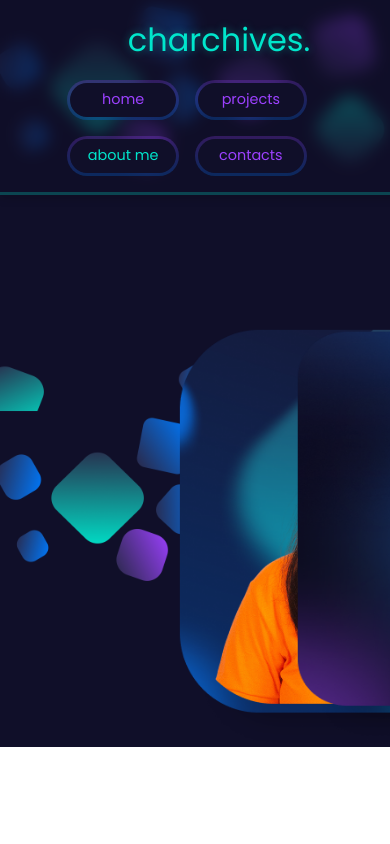
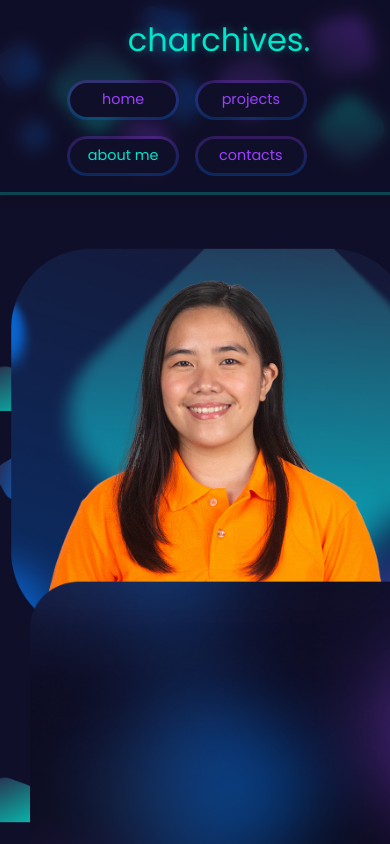
Before and after one commit to chariz1101/charchives, a Next.js app: page /about in a window 390 px wide. Built offline with nearby package versions, Linux system fonts and the light colour scheme.

Commit message:
about me page added

```diff
--- a/app/about/page.js
+++ b/app/about/page.js
@@ -1,8 +1,5 @@
-// app/projects/page.js
-
 import Link from 'next/link';
 import Header from '../components/Header/Header.js';
-import ProjectCard from '../components/ProjectCard/ProjectCard.js'; // Import the new ProjectCard component
 import styles from './projects.module.css';
 import Image from 'next/image';
 
@@ -10,33 +7,91 @@
 export default function AboutMePage() {
   return (
     <div className={styles.projectsPageContainer}>
-      <Header /> {/* Your sticky header */}
+      <Header />
 
       <div className={styles.infoContainer}>
 
         <div className={styles.aboutMePicture}>
-        <Image
-            src="/picture.png" // Replace with your actual image path
+          <Image
+            src="/picture.png"
             alt="My Picture"
-            width={400} // Set an appropriate width (adjust as needed)
-            height={400} // Set an appropriate height (adjust as needed)
-            className={styles.charchivesBrandImage} // New class for styling this image
+            width={400}
+            height={400}
             unoptimized={true}
           />
         </div>
 
         <div className={styles.aboutMeBG}>
-        <Image
-            src="/about-bg.png" // Replace with your actual image path
-            alt="My Picture"
-            width={540} // Set an appropriate width (adjust as needed)
-            height={216} // Set an appropriate height (adjust as needed)
-            className={styles.charchivesBrandImage} // New class for styling this image
+          <Image
+            src="/about-bg.png"
+            alt="About Me Background"
+            width={540}
+            height={216}
             unoptimized={true}
           />
+          <div className={styles.aboutMeTextOverlay}>
+            <h2>
+              Hi! I’m <span className={styles.highlightName}>Chariz Dianne D. Falco</span>!
+            </h2>
+
+            <p>I’m a Computer Science student majoring in <span className={styles.highlightPurple}>Artificial Intelligence</span> at West Visayas State University. I’m passionate about building innovative tech solutions, especially those involving <span className={styles.highlightBlue}>robotics</span>, <span className={styles.highlightBlue}>machine learning</span>, and <span className={styles.highlightBlue}>web development</span>.</p>
+          </div>
+        </div>
+
+      </div>
+
+      {/* New sections added below */}
+      <div className={styles.sectionsContainer}>
+        <div className={styles.skillsSection}>
+          <h3 className={styles.sectionTitle}>Skills</h3>
+          {/* Technical Skills */}
+          <p className={styles.skillCategoryTitle}>🧠 Technical Skills</p>
+          <ul className={styles.skillCategory}>
+            <li>Programming Languages: Python, C++, Java</li>
+            <li>Frameworks & Tools: TensorFlow, Keras, OpenCV, MS Office Suite</li>
+            <li>Focus Areas: Machine Learning, Data Analysis, Robotics, Web Development</li>
+          </ul>
+
+          {/* Languages */}
+          <p className={styles.skillCategoryTitle}>🌐 Languages</p>
+          <ul className={styles.skillCategory}>
+            <li>English (Fluent)</li>
+            <li>Filipino (Native)</li>
+            <li>Korean (Basic Conversational)</li>
+          </ul>
+
+          {/* Laboratory Skills */}
+          <p className={styles.skillCategoryTitle}>🔬 Laboratory Skills</p>
+          <ul className={styles.skillCategory}>
+            <li>Robotics Assembly and Testing</li>
+            <li>AI/ML Model Data Collection & Analysis</li>
+            <li>Scientific Research & Data Documentation</li>
+          </ul>
+        </div>
+
+        <div className={styles.leadershipSection}>
+          <h3 className={styles.sectionTitle}>Leadership & Activities</h3>
+          <ul className={styles.activitiesList}>
+            <li>President, CYB Robotics Organization (2024-Present)</li>
+            <li>Representative, CIPHER BSCS 3-A (2024-Present)</li>
+            <li>Secretary, CICT Student Council (2023-2024)</li>
+            <li>Chairperson, CICT Junior Student Council (2022-2023)</li>
+            <li>Editor-in-Chief, The Script Publication (2021-2022)</li>
+          </ul>
+        </div>
+
+        <div className={styles.awardsSection}>
+          <h3 className={styles.sectionTitle}>Awards & Recognition</h3>
+          <ul className={styles.awardsList}>
+            <li>1st Place, Short Film Documentary Contest (2022)</li>
+            <li>2nd Place, Math Quiz Bee - Battle of the Brains (2022)</li>
+            <li>Most Promising Broadcaster, PM NegoTalk Youth Talk (2021)</li>
+            <li>Best UI Production, Panitikang Journalism Summit (2021)</li>
+            <li>IWAG Awardee, Philippine Information Agency (2022)</li>
+            <li>Ambassador for Leadership & Youth Empowerment, Pathways (2022)</li>
+          </ul>
         </div>
       </div>
-
     </div>
   );
 }
--- a/app/about/projects.module.css
+++ b/app/about/projects.module.css
@@ -1,27 +1,160 @@
-/* app/projects/projects.module.css */
-
 .projectsPageContainer {
-  background-color: var(--bg-primary); /* Use a CSS variable if defined, otherwise #100F29 */
-  background-image: url('/about-me-bg.png'); /* The *sole* background image */
+  background-color: var(--bg-primary);
+  background-image: url('/about-me-bg.png');
   background-size: 100%;
-  color: var(--text-primary); /* Use a CSS variable if defined, otherwise #E0E0E0 */
+  color: var(--text-primary);
+  min-height: 220vh; /* Ensure it takes full height */
 }
 
-.infoContainer{
+.infoContainer {
   display: flex;
   flex-direction: row;
   align-items: center;
-  margin-left: 185px;
-  padding-top: 145px;
+  margin-left: 11rem;
+  padding-top: 9.0625rem;
+  gap: 2rem;
 }
 
-.aboutMePicture{
+.aboutMePicture {
   width: 100%;
   height: auto;
+  max-width: 25rem;
+  flex-shrink: 0;
   scale: 1.05;
 }
-.aboutMeBG{
+
+.aboutMeBG {
+  width: 100%; /* Allows image to fill container width */
+  height: auto; /* Maintains aspect ratio */
+  max-width: 60rem; /* Adjust this value if you want the image to be larger or smaller */
+  flex-grow: 1; /* Allow it to grow and take up available space in the flex container */
+  position: relative; /* Keep this for the text overlay */
+  scale: 1.9;
+  margin-left: 21rem;
+}
+
+.aboutMeTextOverlay {
+  position: absolute;
+  top: 50%;
+  transform: translate(-50%, -50%);
+  color: var(--text-primary);
+  z-index: 2;
   width: 100%;
-  height: auto;
-  scale: 1.9;
+  padding: 0 2rem;
+  box-sizing: border-box;
+  margin-left: 23rem;
 }
+
+.aboutMeTextOverlay h2{
+  font-size: 1.5rem;
+  margin-bottom: 1rem;
+}
+
+.aboutMeTextOverlay p{
+  font-size: .85rem;
+  padding-right: 12.5rem;
+  line-height: 1.25rem;
+}
+
+.highlightName {
+  color: var(--accent-vibrant-teal);
+}
+
+.highlightPurple {
+  color: var(--accent-light-purple);
+}
+
+.highlightBlue {
+  color: var(--accent-royal-blue);
+}
+
+/* Styles for the new sections */
+.sectionsContainer {
+  display: flex;
+  justify-content: space-around;
+  margin: 8rem 11rem 4rem; /* Adjust margin as needed */
+  gap: 3rem;
+}
+
+.skillsSection,
+.leadershipSection,
+.awardsSection {
+  padding: 3rem;
+  flex: 1; /* Allows sections to take equal width */
+  min-width: 0; /* Ensures content doesn't overflow */
+}
+
+.sectionTitle {
+  font-size: 2rem;
+  margin-bottom: 2rem;
+}
+
+.skillCategory,
+.activitiesList,
+.awardsList {
+  list-style-type: circle; /* Apply circle to the main lists */
+  padding: 0;
+  margin-bottom: 1rem;
+}
+
+.skillCategory li,
+.activitiesList li,
+.awardsList li {
+  margin-bottom: 0.5rem;
+  font-size: 1.2rem;
+  line-height: 1.2;
+}
+
+.skillCategoryTitle {
+  margin-bottom: 0.5rem;
+  margin-top: 1rem; /* Add some space above the title */
+  font-size: 1.3rem; /* Adjust size as needed */
+  margin-left: -2rem;
+}
+
+
+/* Add any responsive adjustments for this page here */
+@media (max-width: 768px) {
+  .infoContainer {
+    flex-direction: column;
+    margin-left: 0;
+    padding-top: 4rem;
+    align-items: center;
+    text-align: center;
+    gap: 1rem;
+    max-width: 100%;
+  }
+  .aboutMePicture,
+  .aboutMeBG {
+    max-width: 90%;
+    flex-grow: 0;
+    flex-shrink: 0;
+    /* scale: 1; - Remove this media query specific scale if you removed the main one */
+  }
+  .aboutMeTextOverlay {
+    font-size: 1.5rem;
+    padding: 0 1rem;
+  }
+
+  .sectionsContainer {
+    flex-direction: column;
+    margin: 2rem 1rem; /* Adjust margin for mobile */
+    gap: 1.5rem;
+  }
+
+  .skillsSection,
+  .leadershipSection,
+  .awardsSection {
+    padding: 1rem;
+  }
+
+  .sectionTitle {
+    font-size: 1rem;
+  }
+
+  .skillCategory li,
+  .activitiesList li,
+  .awardsList li {
+    font-size: 0.8rem;
+  }
+}
--- a/app/globals.css
+++ b/app/globals.css
@@ -4,7 +4,8 @@
   --text-primary: #E0E0E0;
   --accent-vibrant-teal: #00E6CC;
   --accent-electric-lavender: #7B00FF;
-
+  --accent-light-purple: #A77BFF;
+  --accent-royal-blue: #007BFF;
   --font-poppins: 'Poppins', sans-serif;
 }
 
@@ -22,3 +23,10 @@
   color: inherit;
   text-decoration: none;
 }
+
+h2{
+  font-size: 1.2rem;
+  font-weight: 400;
+  margin: 0;
+  padding: 0;
+}
```
